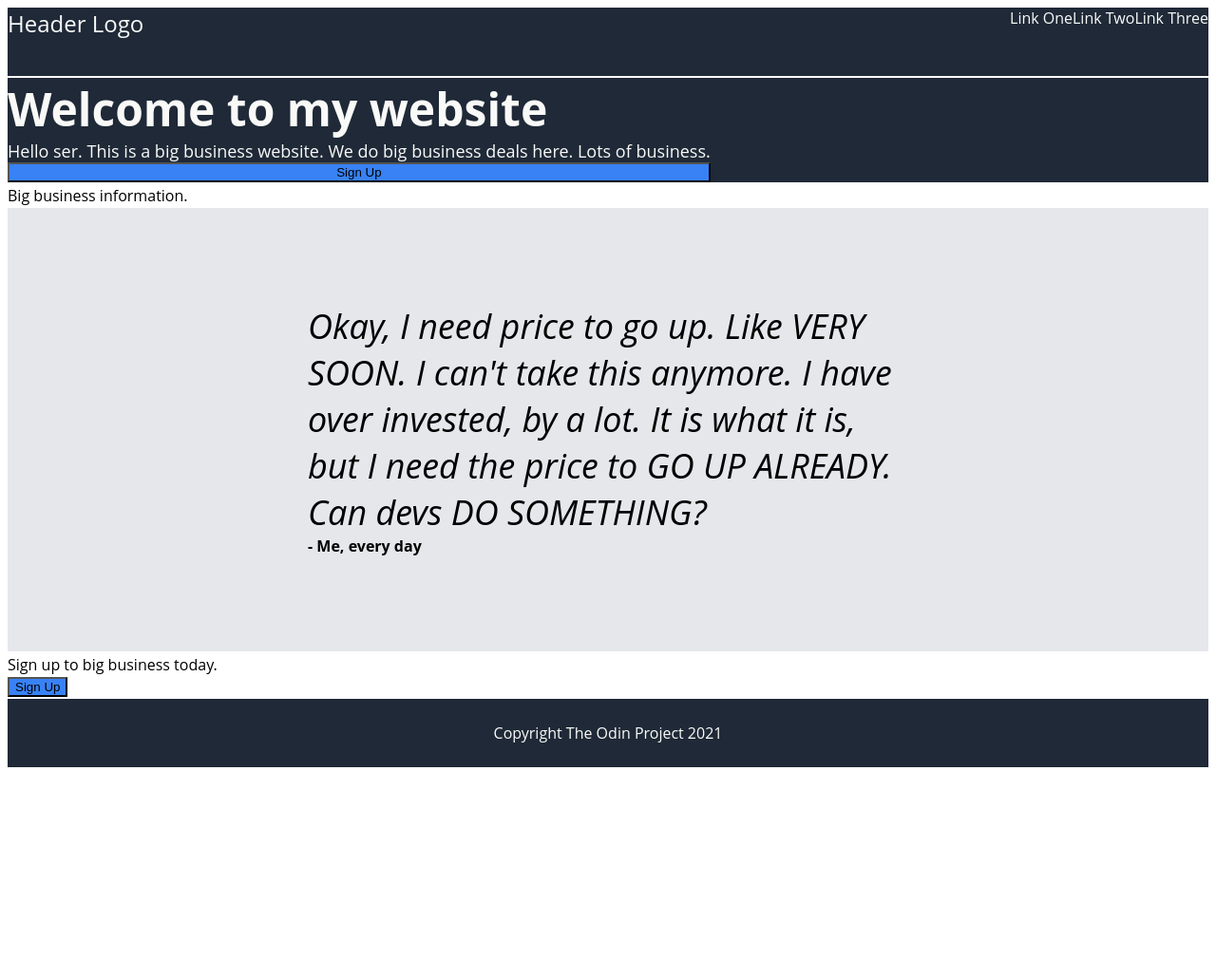
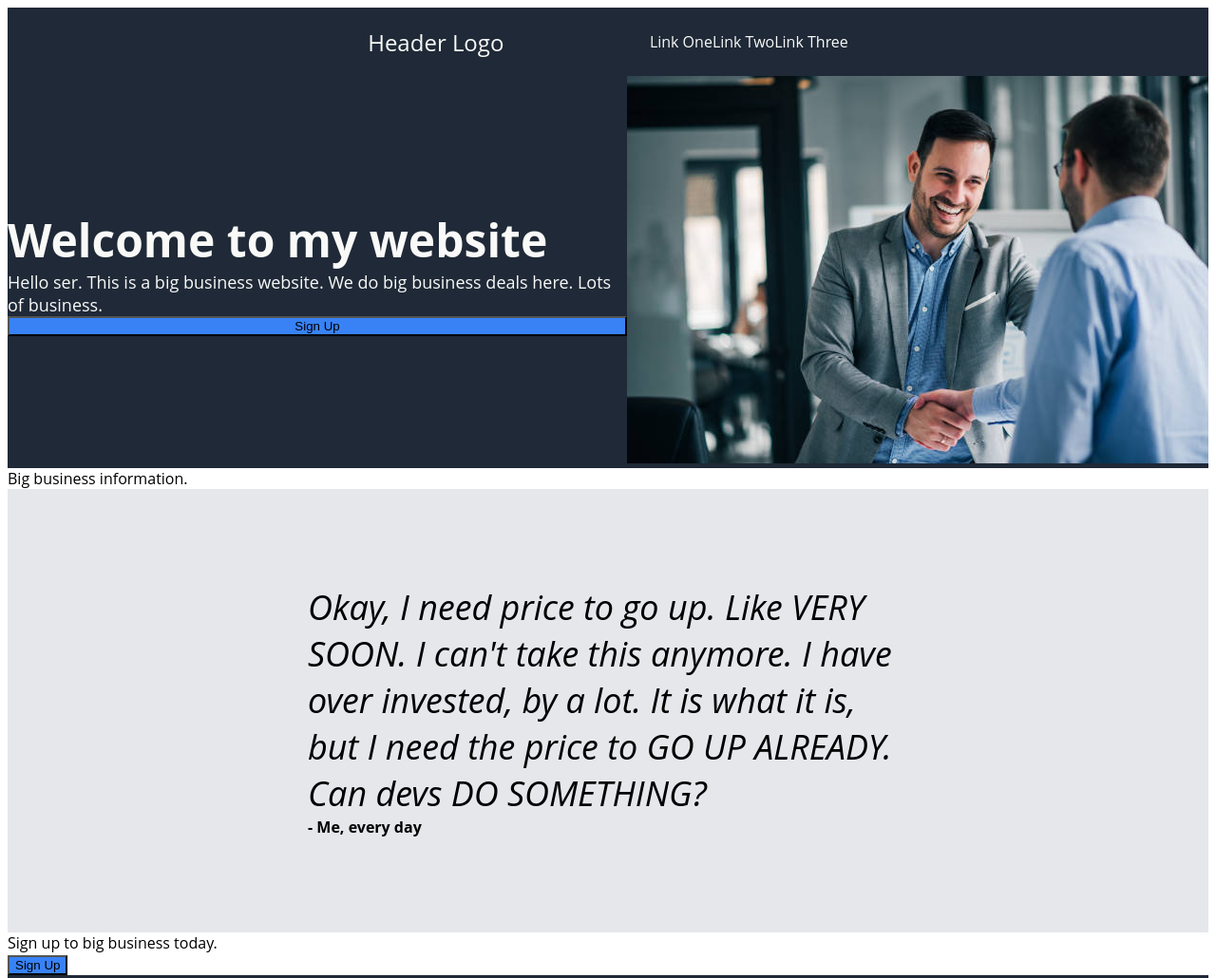
Before and after one commit to kingfeekra/odin-landing-page, a plain HTML site: page index.html in a window 1280 px wide. Shown: the top 1030 px of the page at 95% size. Before the commit the page ends 816 px from the top, so only its background shows below. Drawn offline with Linux system fonts and the light colour scheme.

Commit message:
Add image to intro section
Adjust header content layout

```diff
--- a/index.html
+++ b/index.html
@@ -27,7 +27,7 @@
             </div>
             <button class="button">Sign Up</button>
         </div>
-        <img>
+        <div class="image"><img src="./images/business.jpg" alt="Business Man"></div>
     </div>
     <div class="info_section">
         <div class="info_header">Big business information.</div>
--- a/styles.css
+++ b/styles.css
@@ -14,15 +14,19 @@ body {
 
 .header {
   height: 72px;
+  align-items: center;
 }
 
 .header_logo {
   margin-right: auto;
+  margin-left: 30%;
   font-size: 24px;
+
 }
 
 .right-links {
   margin-left: auto;
+  margin-right: 30%;
 }
 
 ul {
@@ -42,6 +46,7 @@ li {
 .intro_left {
   display:flex;
   flex-direction: column;
+  justify-content: center;
 }
 
 .welcome {
@@ -55,6 +60,10 @@ li {
 
 .button {
   background-color: #3882f6;
+}
+
+.image {
+
 }
 
 .info_section {
```
Also changed, not shown: images/business.jpg (added).
